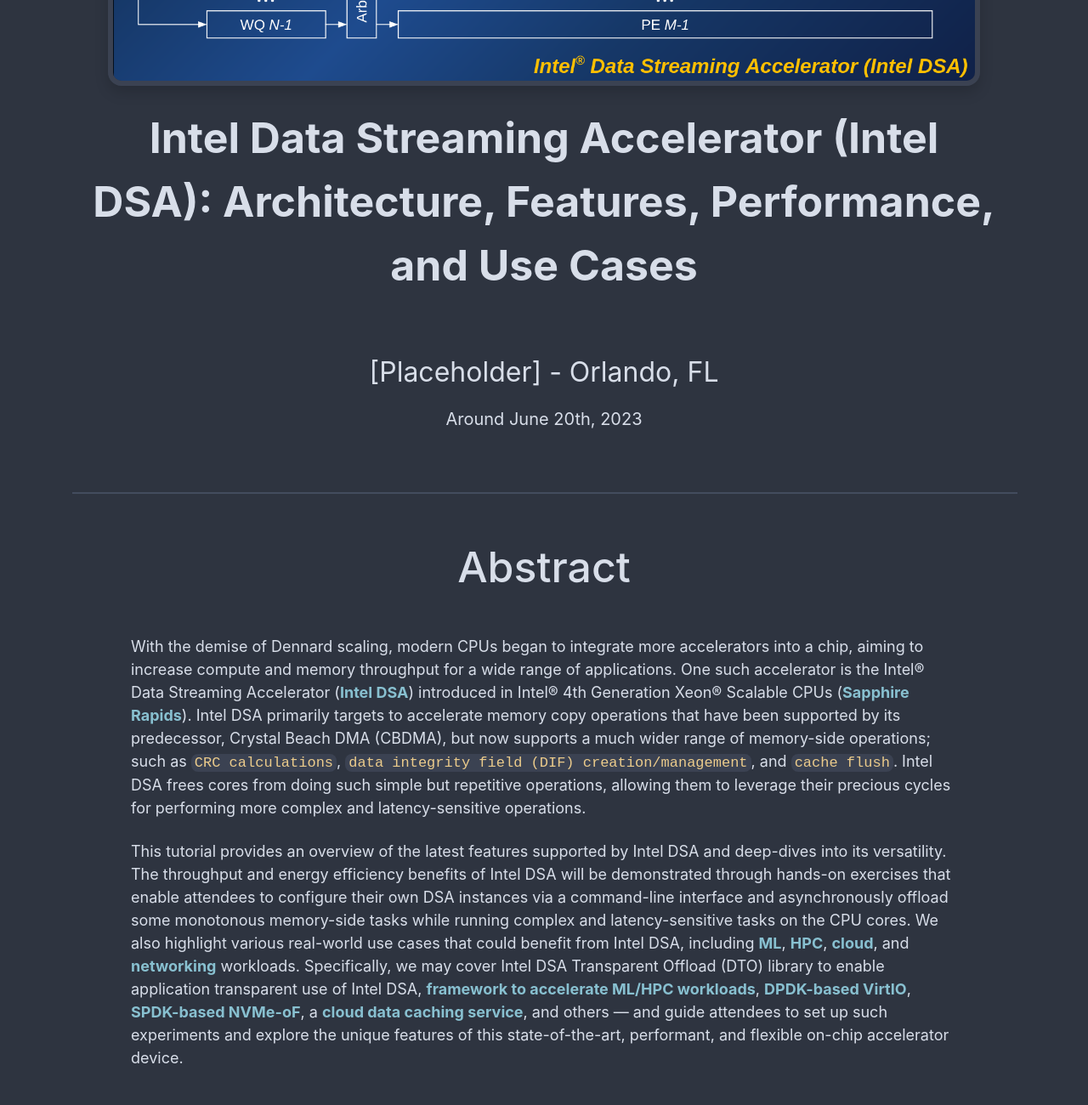
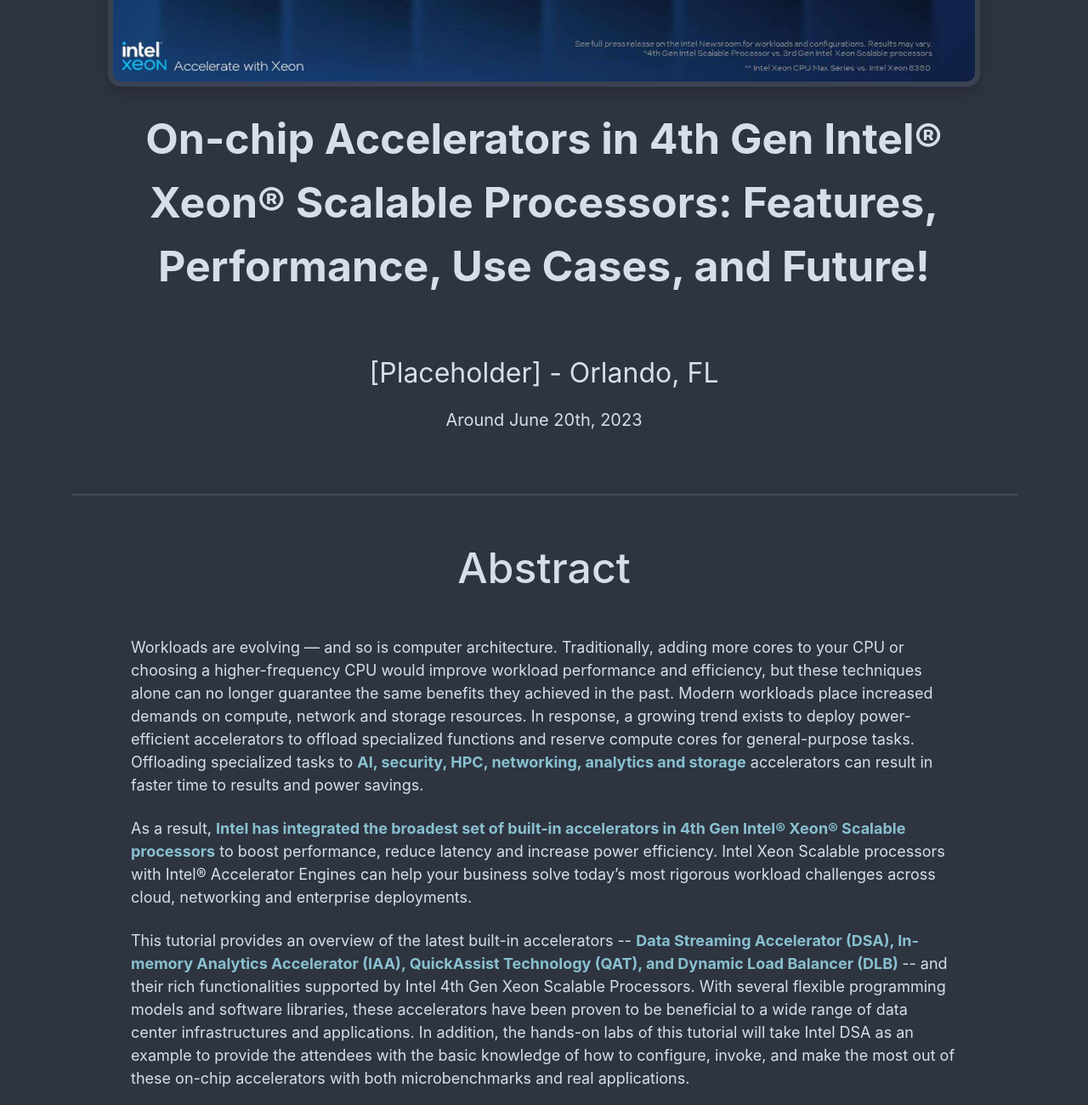
Before and after one commit to rkuper/intel-onchip-accel-tutorial-website, a plain HTML site: page index.html in a window 1280 px wide. Shown: the part 620-1920 px from the top of the page at 85% size. Drawn offline with nearby package versions, Linux system fonts and the light colour scheme.

Commit message:
new scope

```diff
--- a/index.html
+++ b/index.html
@@ -6,7 +6,7 @@
   <meta charset="utf-8">
   <meta name="viewport" content="width=device-width, initial-scale=1">
   <meta name="keywords" content="Intel DSA, DSA, DMA, Accelerator, ISCA, ISCA Tutorial, 2023, Intel, Accelerator">
-  <meta name="description" content="Intel DSA ISCA 2023 Tutorial">
+  <meta name="description" content="Intel On-chip Accelerators ISCA 2023 Tutorial">
   <meta name="author" content="Reese Kuper">
 
   <link rel="stylesheet" href="https://maxcdn.bootstrapcdn.com/bootstrap/4.5.2/css/bootstrap.min.css">
@@ -23,7 +23,7 @@
 <body style="background-color:#2e3440">
   <nav class="navbar navbar-expand-sm fixed-top shadow" style="padding: 0px auto !important;">
     <a class="navbar-brand no-hover pull-left main-bar-name" href="#" id="toTopName">
-      <img src="assets/general/icon.png" class="icon"> &nbsp Intel DSA ISCA Tutorial
+      <img src="assets/general/icon.png" class="icon"> &nbsp Intel On-chip Accelerators ISCA Tutorial
     </a>
     <button class="navbar-toggler" type="button" data-toggle="collapse"
             data-target="#collapsibleNavbar">
@@ -63,10 +63,10 @@
           <div class="row">
             <div class="col">
               <div style="text-align: center;">
-                <img class="pic shadow" src="assets/front/dsa-hw-overview.png" height="auto" width="95%">
+                <img class="pic shadow" src="assets/front/cpu_acc.jpg" height="auto" width="95%">
                 <br>
                 <br>
-                <p class="title">Intel Data Streaming Accelerator (Intel DSA): Architecture, Features, Performance, and Use Cases</p>
+                <p class="title">On-chip Accelerators in 4th Gen Intel® Xeon® Scalable Processors: Features, Performance, Use Cases, and Future!</p>
 				      	<br>
 				      	<br>
                 <p class="location">[Placeholder] - Orlando, FL</p>
@@ -87,9 +87,13 @@
         <div class="container" style="margin-top: 40px;">
           <div class="row">
             <div class="col">
-							<p class="abstract"> With the demise of Dennard scaling, modern CPUs began to integrate more accelerators into a chip, aiming to increase compute and memory throughput for a wide range of applications. One such accelerator is the Intel® Data Streaming Accelerator (<span class="important-acronyms">Intel DSA</span>) introduced in Intel® 4th Generation Xeon® Scalable CPUs (<span class="important-acronyms">Sapphire Rapids</span>). Intel DSA primarily targets to accelerate memory copy operations that have been supported by its predecessor, Crystal Beach DMA (CBDMA), but now supports a much wider range of memory-side operations; such as <span class="operation">CRC calculations</span>, <span class="operation">data integrity field (DIF) creation/management</span>, and <span class="operation">cache flush</span>. Intel DSA frees cores from doing such simple but repetitive operations, allowing them to leverage their precious cycles for performing more complex and latency-sensitive operations.</p>
+							<p class="abstract"> Workloads are evolving — and so is computer architecture. Traditionally, adding more cores to your CPU or choosing a higher-frequency CPU would improve workload performance and efficiency, but these techniques alone can no longer guarantee the same benefits they achieved in the past. Modern workloads place increased demands on compute, network and storage resources. In response, a growing trend exists to deploy power-efficient accelerators to offload specialized functions and reserve compute cores for general-purpose tasks. Offloading specialized tasks to <span class="workload">AI, security, HPC, networking, analytics and storage</span> accelerators can result in faster time to results and power savings.</p>
               <br>
-							<p class="abstract"> This tutorial provides an overview of the latest features supported by Intel DSA and deep-dives into its versatility. The throughput and energy efficiency benefits of Intel DSA will be demonstrated through hands-on exercises that enable attendees to configure their own DSA instances via a command-line interface and asynchronously offload some monotonous memory-side tasks while running complex and latency-sensitive tasks on the CPU cores. We also highlight various real-world use cases that could benefit from Intel DSA, including <span class="workload">ML</span>, <span class="workload">HPC</span>, <span class="workload">cloud</span>, and <span class="workload">networking</span> workloads. Specifically, we may cover Intel DSA Transparent Offload (DTO) library to enable application transparent use of Intel DSA, <span class="application">framework to accelerate ML/HPC workloads</span>, <span class="application">DPDK-based VirtIO</span>, <span class="application">SPDK-based NVMe-oF</span>, a <span class="application">cloud data caching service</span>, and others — and guide attendees to set up such experiments and explore the unique features of this state-of-the-art, performant, and flexible on-chip accelerator device.</p>
+
+              <p class="abstract">As a result, <span class="workload">Intel has integrated the broadest set of built-in accelerators in 4th Gen Intel® Xeon® Scalable processors</span> to boost performance, reduce latency and increase power efficiency. Intel Xeon Scalable processors with Intel® Accelerator Engines can help your business solve today’s most rigorous workload challenges across cloud, networking and enterprise deployments.</p>
+              <br>
+							<!-- <p class="abstract"> This tutorial provides an overview of the latest features supported by Intel DSA and deep-dives into its versatility. The throughput and energy efficiency benefits of Intel DSA will be demonstrated through hands-on exercises that enable attendees to configure their own DSA instances via a command-line interface and asynchronously offload some monotonous memory-side tasks while running complex and latency-sensitive tasks on the CPU cores. We also highlight various real-world use cases that could benefit from Intel DSA, including <span class="workload">ML</span>, <span class="workload">HPC</span>, <span class="workload">cloud</span>, and <span class="workload">networking</span> workloads. Specifically, we may cover Intel DSA Transparent Offload (DTO) library to enable application transparent use of Intel DSA, <span class="application">framework to accelerate ML/HPC workloads</span>, <span class="application">DPDK-based VirtIO</span>, <span class="application">SPDK-based NVMe-oF</span>, a <span class="application">cloud data caching service</span>, and others — and guide attendees to set up such experiments and explore the unique features of this state-of-the-art, performant, and flexible on-chip accelerator device.</p> -->
+							<p class="abstract"> This tutorial provides an overview of the latest built-in accelerators -- <span class="workload">Data Streaming Accelerator (DSA), In-memory Analytics Accelerator (IAA), QuickAssist Technology (QAT), and Dynamic Load Balancer (DLB) </span> -- and their rich functionalities supported by Intel 4th Gen Xeon Scalable Processors. With several flexible programming models and software libraries, these accelerators have been proven to be beneficial to a wide range of data center infrastructures and applications. In addition, the hands-on labs of this tutorial will take Intel DSA as an example to provide the attendees with the basic knowledge of how to configure, invoke, and make the most out of these on-chip accelerators with both microbenchmarks and real applications.</p>
             </div>
           </div>
         </div>
```
Also changed, not shown: assets/front/cpu_acc.jpg (added).
